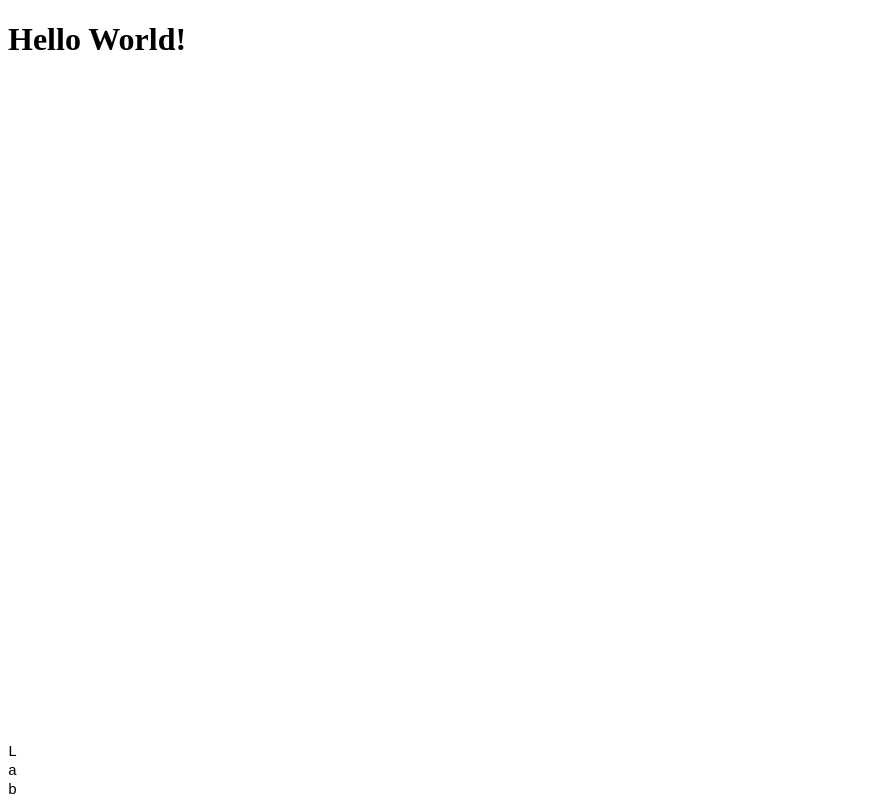
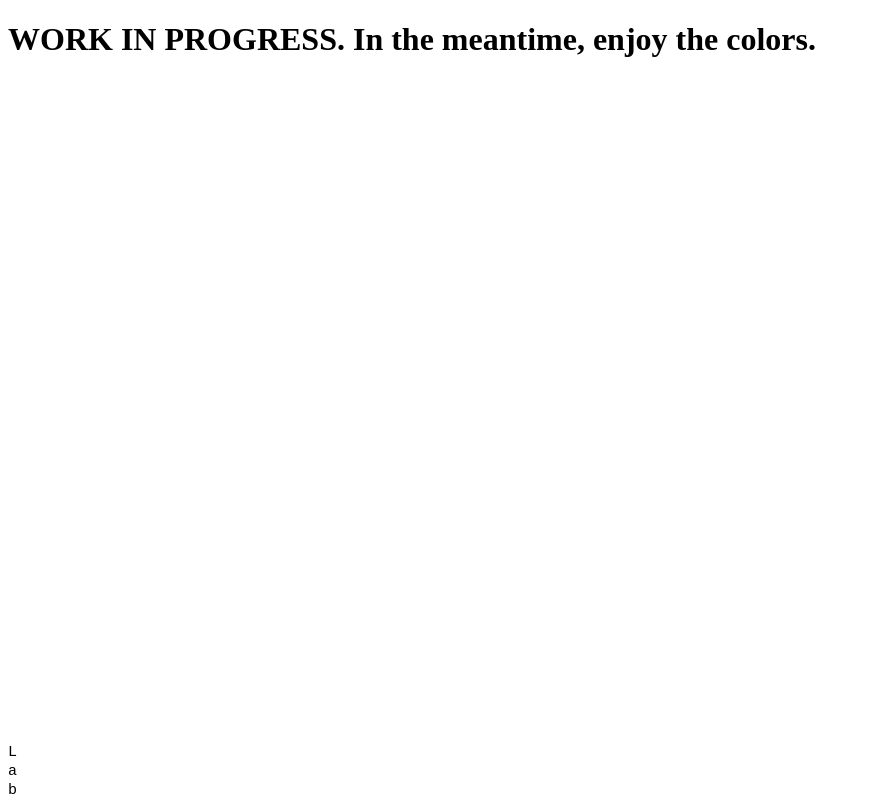
Before and after one commit to Souloist/souloist.github.io, a plain HTML site: page index.html in a window 1280 px wide. Shown: the whole page, without its empty margins (0-870 px from the left). Drawn offline with Linux system fonts and the light colour scheme.

Commit message:
Update index.html

```diff
--- a/index.html
+++ b/index.html
@@ -104,7 +104,8 @@
 
   main();
 </script>
-	<h1>Hello World!</h1>
-
+<header>
+	<h1>WORK IN PROGRESS. In the meantime, enjoy the colors. </h1>
+</header>
 </body>
 </html>
```
